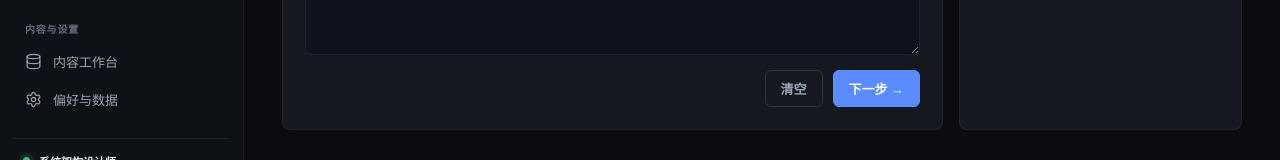
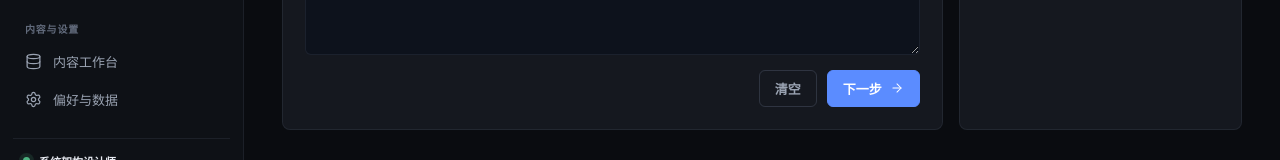
Before and after one commit to YangCazz/CazzExam, a Vue app in the folder frontend/: page /case in a window 1280 px wide. Shown: the part 590-750 px from the top of the page. Built offline with nearby package versions, Linux system fonts and the light colour scheme; no server answers.

Commit message:
design: CaseView 打磨——清空/下一步统一 BaseButton(ghost/primary),→ 改 lucide 箭头,保存为复盘用 check-circle 图标
Co-Authored-By: Claude <noreply@anthropic.com>

```diff
--- a/frontend/src/views/CaseView.vue
+++ b/frontend/src/views/CaseView.vue
@@ -1,10 +1,12 @@
 <script setup>
 import { ref } from 'vue';
+import BaseButton from '../components/base/BaseButton.vue';
+import Icon from '../components/Icon.vue';
 const stage = ref(0); const notes = ref('');
 const prompts = ['我从题干中识别到的约束、角色和冲突：', '可得分的架构策略 / 设计要点：', '我的作答结构（先结论，再说明依据）：'];
 function next() { stage.value = Math.min(3, stage.value + 1); }
 </script>
 <template>
   <section class="case-hero"><div><p class="eyebrow">CASE LAB / 结构化表达</p><h2>案例题不是背答案，<em>是把证据组织成答案。</em></h2><p>先标出题干证据，再列要点，最后对照参考答案复盘。</p></div><div class="case-steps"><span v-for="(n, i) in ['读题', '拆解', '作答', '复盘']" :key="n" :class="{ active: stage === i, done: stage > i }">{{ i + 1 }} {{ n }}</span></div></section>
-  <section class="case-layout"><article class="panel case-source"><p class="eyebrow">练习画布</p><h3>{{ stage < 3 ? prompts[stage] : '复盘：下次更快地识别什么？' }}</h3><textarea v-model="notes" rows="12" placeholder="在这里写下你的思考。答案不会自动展示，先完成自己的推理。"></textarea><div class="row end"><button class="ghost" @click="notes = ''">清空</button><button @click="next">{{ stage === 3 ? '保存为复盘' : '下一步' }} →</button></div></article><aside class="panel scoring-guide"><p class="eyebrow">得分检查</p><h3>一份可评分答案应包含</h3><ol><li>结论直接回应问题</li><li>每个要点都有题干依据</li><li>技术词与场景相匹配</li><li>表达有层次、可检索</li></ol><p class="muted">下一版将接入案例题库与逐点自评；当前可先用此画布训练输出结构。</p></aside></section>
+  <section class="case-layout"><article class="panel case-source"><p class="eyebrow">练习画布</p><h3>{{ stage < 3 ? prompts[stage] : '复盘：下次更快地识别什么？' }}</h3><textarea v-model="notes" rows="12" placeholder="在这里写下你的思考。答案不会自动展示，先完成自己的推理。"></textarea><div class="row end"><BaseButton variant="ghost" @click="notes = ''">清空</BaseButton><BaseButton @click="next">{{ stage === 3 ? '保存为复盘' : '下一步' }}<Icon :name="stage === 3 ? 'check-circle' : 'arrow-right'" :size="14" /></BaseButton></div></article><aside class="panel scoring-guide"><p class="eyebrow">得分检查</p><h3>一份可评分答案应包含</h3><ol><li>结论直接回应问题</li><li>每个要点都有题干依据</li><li>技术词与场景相匹配</li><li>表达有层次、可检索</li></ol><p class="muted">下一版将接入案例题库与逐点自评；当前可先用此画布训练输出结构。</p></aside></section>
 </template>
```
